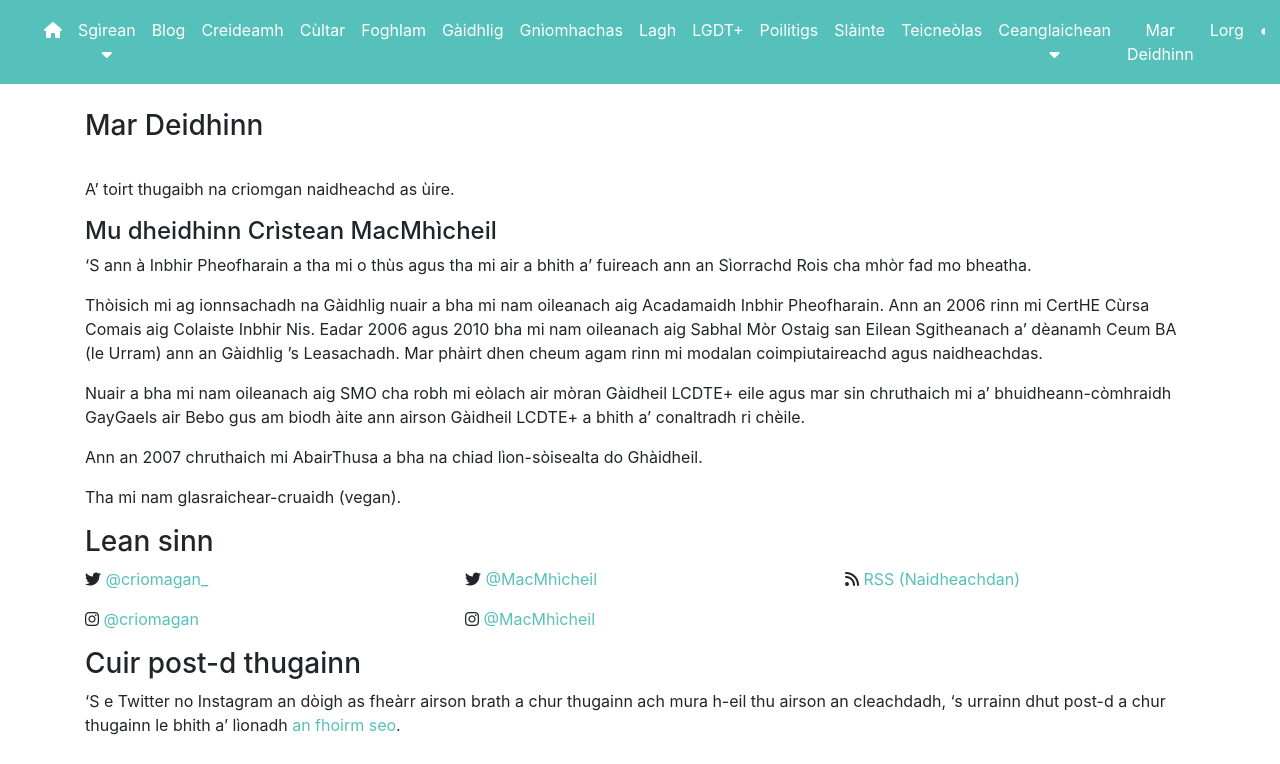
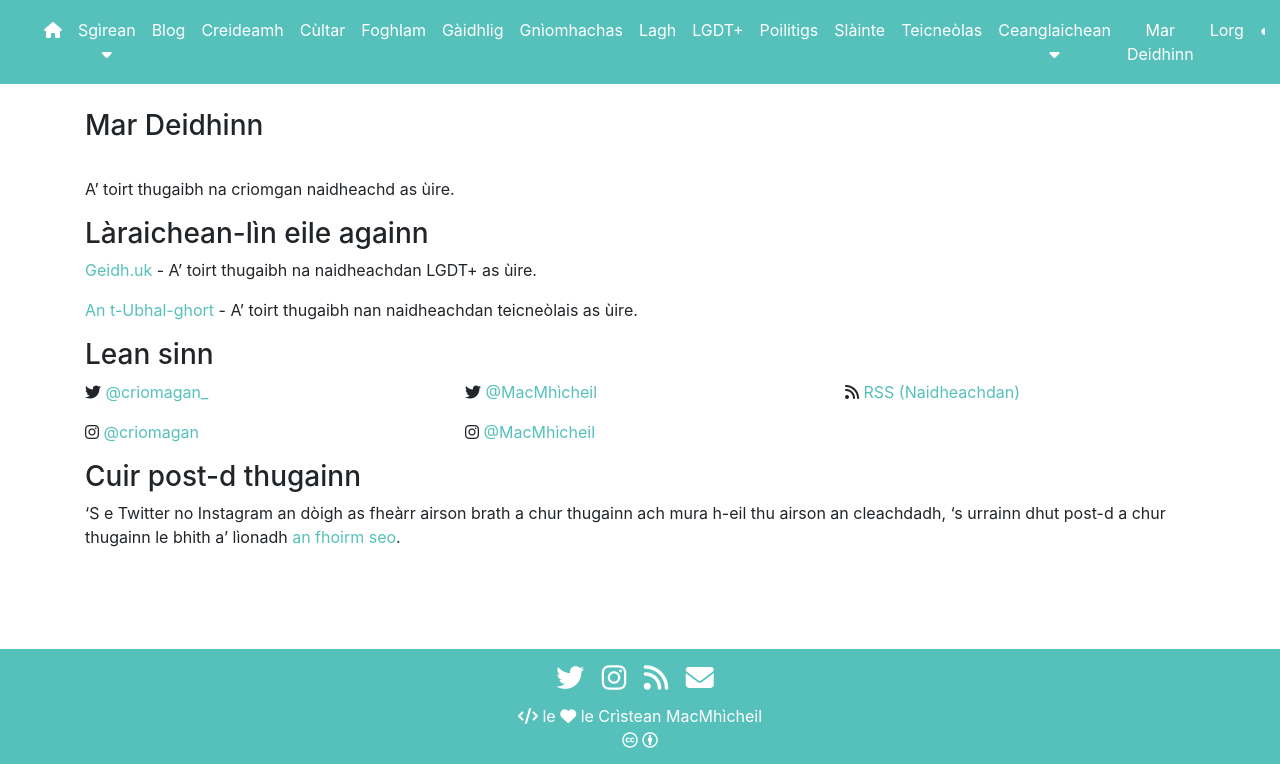
Before and after one commit to criomagan/criomagan.github.io, a Jekyll site: the page built from mar-deidhinn.md, in a window 1280 px wide, cut to the strip 0-764 px from the top of the page. Built offline with Jekyll 4.4.1, drawn with Linux system fonts in a browser that asks for light colours; nearby versions of some CDN libraries.

Commit message:
Update mar-deidhinn.md

```diff
--- a/mar-deidhinn.md
+++ b/mar-deidhinn.md
@@ -6,17 +6,11 @@ permalink: /mar-deidhinn/
 
 A' toirt thugaibh na criomgan naidheachd as ùire.
 
-#### Mu dheidhinn Crìstean MacMhìcheil
+### Làraichean-lìn eile againn
 
-‘S ann à Inbhir Pheofharain a tha mi o thùs agus tha mi air a bhith a’ fuireach ann an Sìorrachd Rois cha mhòr fad mo bheatha.
+[Geidh.uk](https://geidh.uk) - A' toirt thugaibh na naidheachdan LGDT+ as ùire.
 
-Thòisich mi ag ionnsachadh na Gàidhlig nuair a bha mi nam oileanach aig Acadamaidh Inbhir Pheofharain. Ann an 2006 rinn mi CertHE Cùrsa Comais aig Colaiste Inbhir Nis. Eadar 2006 agus 2010 bha mi nam oileanach aig Sabhal Mòr Ostaig san Eilean Sgitheanach a’ dèanamh Ceum BA (le Urram) ann an Gàidhlig ’s Leasachadh. Mar phàirt dhen cheum agam rinn mi modalan coimpiutaireachd agus naidheachdas.
-
-Nuair a bha mi nam oileanach aig SMO cha robh mi eòlach air mòran Gàidheil LCDTE+ eile agus mar sin chruthaich mi a’ bhuidheann-còmhraidh GayGaels air Bebo gus am biodh àite ann airson Gàidheil LCDTE+ a bhith a’ conaltradh ri chèile.
-
-Ann an 2007 chruthaich mi AbairThusa a bha na chiad lìon-sòisealta do Ghàidheil.
-
-Tha mi nam glasraichear-cruaidh (vegan).
+[An t-Ubhal-ghort](https://atug.uk) - A' toirt thugaibh nan naidheachdan teicneòlais as ùire.
 
 ### Lean sinn
 
```
